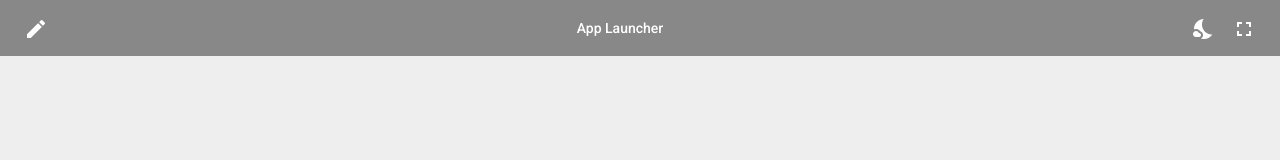
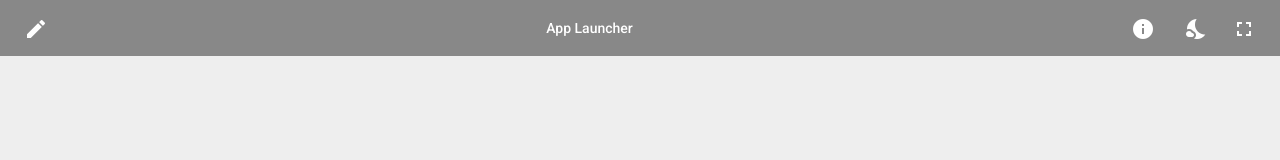
Before and after one commit to potpiejimmy/applauncher, an Angular app: page / in a window 1280 px wide. Shown: the top 160 px of the page. Built offline with nearby package versions, Linux system fonts and the light colour scheme.

Commit message:
added info

```diff
--- a/src/app/app.component.html
+++ b/src/app/app.component.html
@@ -1,7 +1,7 @@
 <div id="mainBodyDiv" [ngClass]="app.modeClass">
 
   <!-- Toolbar -->
-  <mat-toolbar id="titlebar" [ngClass]="app.modeClass">
+  <mat-toolbar id="titlebar" [ngClass]="app.modeClass" flexLayoutGap="3em">
     <!--img
       width="40"
       alt="Angular Logo"
@@ -11,7 +11,10 @@
         <mat-icon>edit</mat-icon>
     </button>
     <div style="flex: 1 1 auto;">App Launcher</div>
-    <button mat-icon-button (click)="app.toggleMode()">
+    <button mat-icon-button (click)="info()" style="margin-right: 1em;">
+        <mat-icon>info</mat-icon>
+    </button>
+    <button mat-icon-button (click)="app.toggleMode()" style="margin-right: .5em;">
         <mat-icon>{{modeToggleIcon}}</mat-icon>
     </button>
     <button mat-icon-button (click)="fullscreen()">
--- a/src/app/app.component.ts
+++ b/src/app/app.component.ts
@@ -24,4 +24,8 @@ export class AppComponent implements OnInit {
     get modeToggleIcon(): string {
         return this.app.mode == 'Light' ? 'nights_stay' : 'wb_sunny';
     }
+
+    info() {
+        window.location.href='https://twitter.com/potpiejimmy';
+    }
 }
```
